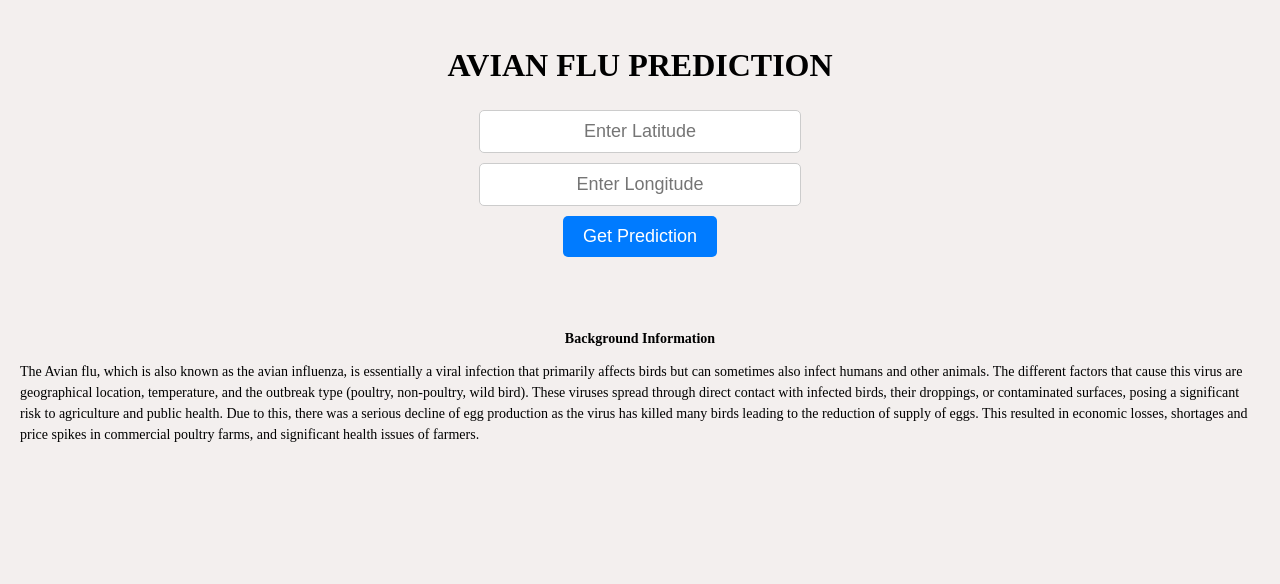
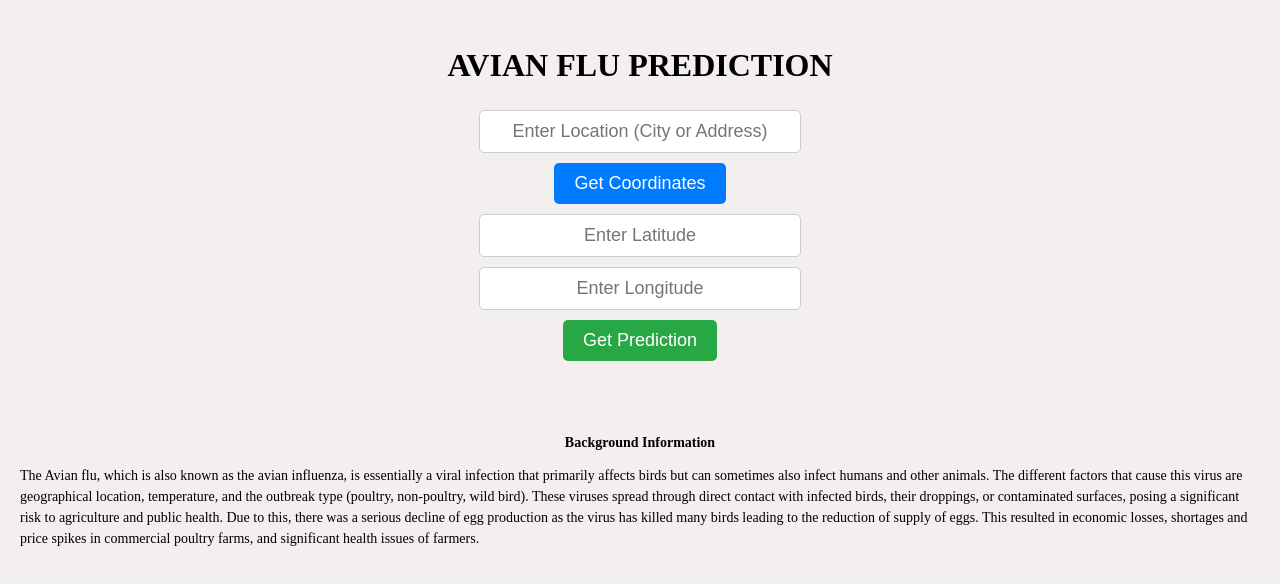
Before and after one commit to ab1kenobi/Avian-Flu-Prediction-Bot, a React (Create React App) app in the folder frontend/avian/: page / in a window 1280 px wide. Shown: the top 584 px of the page. Built offline with nearby package versions, Linux system fonts and the light colour scheme.

Commit message:
Added location data

```diff
--- a/frontend/avian/src/App.jsx
+++ b/frontend/avian/src/App.jsx
@@ -4,10 +4,28 @@ import axios from "axios";
 export default function App() {
   const [latitude, setLatitude] = useState("");
   const [longitude, setLongitude] = useState("");
+  const [userLocation, setUserLocation] = useState("");
   const [prediction, setPrediction] = useState(null);
   const [recommendation, setRecommendation] = useState(null);
   const [error, setError] = useState("");
 
+  const getCoord = async()=>{
+    setError("");
+    setPrediction(null);
+    try{
+      const response = await axios.get(`https://api.opencagedata.com/geocode/v1/json?q=${userLocation}&key=f80aec7fe2654a5eba029218ab99a269`)
+      if(response.data.results.length>0){
+        const {lat, lng} = response.data.results[0].geometry;
+        setLatitude(lat);
+        setLongitude(lng);
+      }else{
+        setError("Location not found");
+      }
+    } catch(err){
+      setError("Error fetching location coordinates");
+      console.error("Error fetching coordinates", err);
+    }
+  };
   const getFluPrediction = async () => {
     setError("");
     setPrediction(null);
@@ -44,6 +62,19 @@ export default function App() {
       <div style={{ display: "flex", flexDirection: "column", alignItems: "center", gap: "10px", marginTop: "20px" }}>
         <input
           type="text"
+          placeholder="Enter Location (City or Address)"
+          value={userLocation} // Changed to userLocation
+          onChange={(e) => setUserLocation(e.target.value)} // Changed to userLocation
+          style={{ padding: "10px", fontSize: "18px", width: "300px", textAlign: "center", borderRadius: "5px", border: "1px solid #ccc" }}
+        />
+        <button
+          onClick={getCoord}
+          style={{ padding: "10px 20px", fontSize: "18px", cursor: "pointer", borderRadius: "5px", backgroundColor: "#007BFF", color: "white", border: "none" }}
+        >
+          Get Coordinates
+        </button>
+        <input
+          type="text"
           placeholder="Enter Latitude"
           value={latitude}
           onChange={(e) => setLatitude(e.target.value)}
@@ -58,9 +89,10 @@ export default function App() {
         />
         <button
           onClick={getFluPrediction}
-          style={{ padding: "10px 20px", fontSize: "18px", cursor: "pointer", borderRadius: "5px", backgroundColor: "#007BFF", color: "white", border: "none" }}
+          style={{ padding: "10px 20px", fontSize: "18px", cursor: "pointer", borderRadius: "5px", backgroundColor: "#28a745", color: "white", border: "none" }}
         >
-          Get Prediction
+
+        Get Prediction
         </button>
       </div>
       {prediction && <h3>Outbreak Chance: {prediction}</h3>}
```
Also changed, not shown: 1 other file (tests, documents, lock files or other folders).
